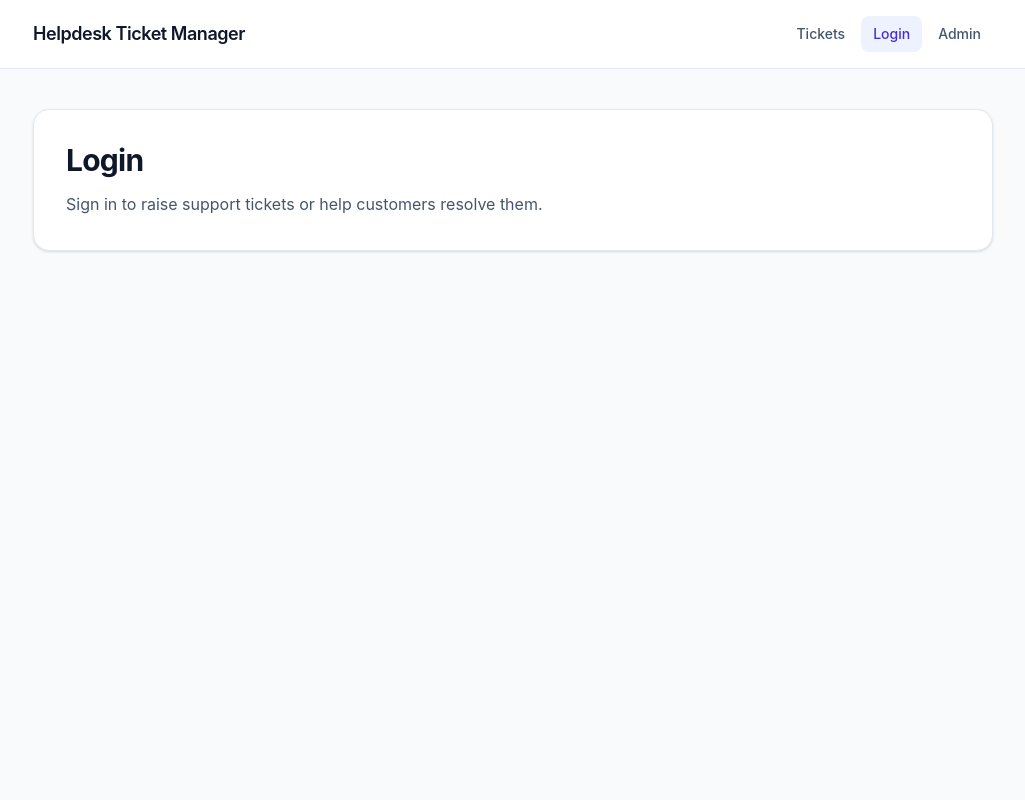
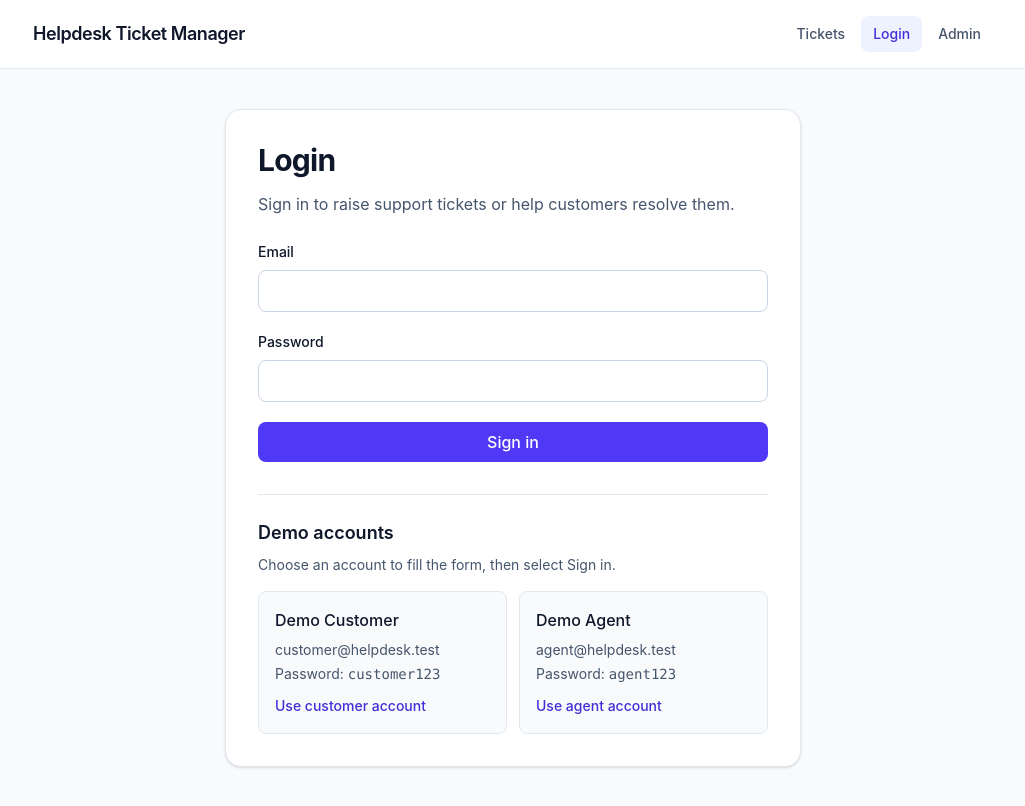
Before and after one commit to raju248/helpdesk-angular-training-app, an Angular app: page /login in a window 1280 px wide. Shown: the whole page, without its empty margins (127-1152 px from the left). Built offline with nearby package versions, Linux system fonts and the light colour scheme.

Commit message:
add demo authentication and user roles

```diff
--- a/package.json
+++ b/package.json
@@ -16,6 +16,7 @@
     "@angular/common": "^22.2.0",
     "@angular/compiler": "^22.2.0",
     "@angular/core": "^22.2.0",
+    "@angular/forms": "22.2.2",
     "@angular/platform-browser": "^22.2.0",
     "@angular/router": "^22.2.0",
     "rxjs": "~7.8.0",
--- a/src/app/app.component.html
+++ b/src/app/app.component.html
@@ -8,6 +8,7 @@
         {{ title }}
       </a>
 
+      <div class="flex flex-col gap-3 sm:items-end">
         <nav aria-label="Main navigation" class="flex flex-wrap gap-1 text-slate-600">
           <a
             routerLink="/tickets"
@@ -18,6 +19,7 @@
             Tickets
           </a>
           <a
+            *ngIf="!currentUser"
             routerLink="/login"
             routerLinkActive="bg-indigo-50 text-indigo-700"
             ariaCurrentWhenActive="page"
@@ -34,6 +36,17 @@
             Admin
           </a>
         </nav>
+        <div *ngIf="currentUser as user" class="flex flex-wrap items-center gap-3 text-sm">
+          <p class="text-slate-600">{{ user.name }} <span class="text-slate-500">({{ user.role }})</span></p>
+          <button
+            type="button"
+            (click)="logout()"
+            class="rounded-lg border border-slate-300 px-3 py-1.5 font-medium text-slate-700 hover:bg-slate-50 focus-visible:outline-2 focus-visible:outline-offset-2 focus-visible:outline-indigo-600"
+          >
+            Logout
+          </button>
+        </div>
+      </div>
     </div>
   </header>
 
--- a/src/app/app.component.ts
+++ b/src/app/app.component.ts
@@ -1,12 +1,37 @@
-import { Component } from '@angular/core';
-import { RouterLink, RouterLinkActive, RouterOutlet } from '@angular/router';
+import { NgIf } from '@angular/common';
+import { Component, inject, OnDestroy, OnInit } from '@angular/core';
+import { Router, RouterLink, RouterLinkActive, RouterOutlet } from '@angular/router';
+import { Subscription } from 'rxjs';
+
+import { AuthService } from './core/auth/auth.service';
+import { User } from './core/auth/user.model';
 
 @Component({
   standalone: true,
-  imports: [RouterLink, RouterLinkActive, RouterOutlet],
+  imports: [NgIf, RouterLink, RouterLinkActive, RouterOutlet],
   selector: 'app-root',
   templateUrl: './app.component.html',
 })
-export class AppComponent {
+export class AppComponent implements OnInit, OnDestroy {
+  private readonly authService = inject(AuthService);
+  private readonly router = inject(Router);
+  private currentUserSubscription?: Subscription;
+
   protected readonly title = 'Helpdesk Ticket Manager';
+  protected currentUser: User | null = null;
+
+  ngOnInit(): void {
+    this.currentUserSubscription = this.authService.currentUser$.subscribe((user) => {
+      this.currentUser = user;
+    });
+  }
+
+  ngOnDestroy(): void {
+    this.currentUserSubscription?.unsubscribe();
+  }
+
+  protected logout(): void {
+    this.authService.logout();
+    void this.router.navigate(['/login']);
+  }
 }
--- /dev/null
+++ b/src/app/core/auth/auth.service.ts
@@ -0,0 +1,109 @@
+import { Injectable } from '@angular/core';
+import { BehaviorSubject, Observable } from 'rxjs';
+
+import { DEMO_USERS } from './demo-users';
+import { DemoUser, User } from './user.model';
+
+interface AuthSession {
+  token: string;
+  userId: number;
+}
+
+export type LoginResult = 'success' | 'invalid-credentials' | 'storage-unavailable';
+
+const SESSION_STORAGE_KEY = 'helpdesk.session';
+
+@Injectable({ providedIn: 'root' })
+export class AuthService {
+  private session: AuthSession | null = this.restoreSession();
+  private readonly currentUserSubject = new BehaviorSubject<User | null>(null);
+
+  readonly currentUser$: Observable<User | null> = this.currentUserSubject.asObservable();
+
+  constructor() {
+    const user = DEMO_USERS.find((demoUser) => demoUser.id === this.session?.userId);
+
+    if (user) {
+      this.currentUserSubject.next(this.toUser(user));
+    }
+  }
+
+  get currentUser(): User | null {
+    return this.currentUserSubject.value;
+  }
+
+  get token(): string | null {
+    return this.session?.token ?? null;
+  }
+
+  login(email: string, password: string): LoginResult {
+    const user = DEMO_USERS.find(
+      (demoUser) =>
+        demoUser.email === email.trim().toLowerCase() && demoUser.password === password,
+    );
+
+    if (!user) {
+      return 'invalid-credentials';
+    }
+
+    const session: AuthSession = { token: `demo-token-${user.id}`, userId: user.id };
+
+    try {
+      localStorage.setItem(SESSION_STORAGE_KEY, JSON.stringify(session));
+    } catch {
+      return 'storage-unavailable';
+    }
+
+    this.session = session;
+    this.currentUserSubject.next(this.toUser(user));
+    return 'success';
+  }
+
+  logout(): void {
+    this.clearStoredSession();
+    this.session = null;
+    this.currentUserSubject.next(null);
+  }
+
+  private restoreSession(): AuthSession | null {
+    try {
+      const storedSession = localStorage.getItem(SESSION_STORAGE_KEY);
+
+      if (!storedSession) {
+        return null;
+      }
+
+      const session: unknown = JSON.parse(storedSession);
+
+      if (
+        typeof session === 'object' &&
+        session !== null &&
+        'userId' in session &&
+        'token' in session &&
+        typeof session.userId === 'number' &&
+        typeof session.token === 'string' &&
+        DEMO_USERS.some((user) => user.id === session.userId) &&
+        session.token === `demo-token-${session.userId}`
+      ) {
+        return { userId: session.userId, token: session.token };
+      }
+    } catch {
+      // Invalid JSON or unavailable browser storage should leave the user signed out.
+    }
+
+    this.clearStoredSession();
+    return null;
+  }
+
+  private clearStoredSession(): void {
+    try {
+      localStorage.removeItem(SESSION_STORAGE_KEY);
+    } catch {
+      // Logout still clears in-memory state when browser storage is unavailable.
+    }
+  }
+
+  private toUser(user: DemoUser): User {
+    return { id: user.id, name: user.name, email: user.email, role: user.role };
+  }
+}
--- /dev/null
+++ b/src/app/core/auth/demo-users.ts
@@ -0,0 +1,18 @@
+import { DemoUser } from './user.model';
+
+export const DEMO_USERS: readonly DemoUser[] = [
+  {
+    id: 1,
+    name: 'Demo Customer',
+    email: 'customer@helpdesk.test',
+    password: 'customer123',
+    role: 'customer',
+  },
+  {
+    id: 2,
+    name: 'Demo Agent',
+    email: 'agent@helpdesk.test',
+    password: 'agent123',
+    role: 'agent',
+  },
+];
--- a/src/app/features/auth/pages/login/login.component.html
+++ b/src/app/features/auth/pages/login/login.component.html
@@ -1,6 +1,87 @@
-<section class="rounded-2xl border border-slate-200 bg-white p-6 shadow-sm sm:p-8">
+<section class="mx-auto max-w-xl rounded-2xl border border-slate-200 bg-white p-6 shadow-sm sm:p-8">
   <h1 class="text-3xl font-bold tracking-tight">Login</h1>
   <p class="mt-3 leading-7 text-slate-600">
     Sign in to raise support tickets or help customers resolve them.
   </p>
+
+  <form #loginForm="ngForm" (ngSubmit)="login(loginForm)" class="mt-6 space-y-5" novalidate>
+    <div>
+      <label for="email" class="block text-sm font-medium">Email</label>
+      <input
+        id="email"
+        name="email"
+        type="email"
+        autocomplete="username"
+        required
+        email
+        [(ngModel)]="email"
+        (ngModelChange)="errorMessage = ''"
+        #emailInput="ngModel"
+        aria-describedby="email-error"
+        [attr.aria-invalid]="emailInput.invalid && (emailInput.touched || loginForm.submitted)"
+        class="mt-2 block w-full rounded-lg border border-slate-300 px-3 py-2 focus:border-indigo-600 focus:outline-2 focus:outline-indigo-600"
+      />
+      <p
+        id="email-error"
+        *ngIf="emailInput.invalid && (emailInput.touched || loginForm.submitted)"
+        class="mt-2 text-sm text-red-700"
+      >
+        Enter a valid email address.
+      </p>
+    </div>
+
+    <div>
+      <label for="password" class="block text-sm font-medium">Password</label>
+      <input
+        id="password"
+        name="password"
+        type="password"
+        autocomplete="current-password"
+        required
+        [(ngModel)]="password"
+        (ngModelChange)="errorMessage = ''"
+        #passwordInput="ngModel"
+        aria-describedby="password-error"
+        [attr.aria-invalid]="passwordInput.invalid && (passwordInput.touched || loginForm.submitted)"
+        class="mt-2 block w-full rounded-lg border border-slate-300 px-3 py-2 focus:border-indigo-600 focus:outline-2 focus:outline-indigo-600"
+      />
+      <p
+        id="password-error"
+        *ngIf="passwordInput.invalid && (passwordInput.touched || loginForm.submitted)"
+        class="mt-2 text-sm text-red-700"
+      >
+        Enter your password.
+      </p>
+    </div>
+
+    <p *ngIf="errorMessage" role="alert" class="rounded-lg bg-red-50 p-3 text-sm text-red-700">
+      {{ errorMessage }}
+    </p>
+
+    <button
+      type="submit"
+      class="w-full rounded-lg bg-indigo-600 px-4 py-2 font-medium text-white hover:bg-indigo-700 focus-visible:outline-2 focus-visible:outline-offset-2 focus-visible:outline-indigo-600"
+    >
+      Sign in
+    </button>
+  </form>
+
+  <div class="mt-8 border-t border-slate-200 pt-6">
+    <h2 class="text-lg font-semibold">Demo accounts</h2>
+    <p class="mt-2 text-sm text-slate-600">Choose an account to fill the form, then select Sign in.</p>
+    <ul class="mt-4 grid gap-3 sm:grid-cols-2">
+      <li *ngFor="let user of demoUsers" class="min-w-0 rounded-lg border border-slate-200 bg-slate-50 p-4">
+        <h3 class="font-medium">{{ user.name }}</h3>
+        <p class="mt-2 break-all text-sm text-slate-600">{{ user.email }}</p>
+        <p class="mt-1 text-sm text-slate-600">Password: <code>{{ user.password }}</code></p>
+        <button
+          type="button"
+          (click)="useDemoUser(user, loginForm)"
+          class="mt-3 rounded text-sm font-medium text-indigo-700 hover:text-indigo-900 focus-visible:outline-2 focus-visible:outline-offset-2 focus-visible:outline-indigo-600"
+        >
+          Use {{ user.role }} account
+        </button>
+      </li>
+    </ul>
+  </div>
 </section>
--- a/src/app/features/auth/pages/login/login.component.ts
+++ b/src/app/features/auth/pages/login/login.component.ts
@@ -1,8 +1,52 @@
-import { Component } from '@angular/core';
+import { NgFor, NgIf } from '@angular/common';
+import { Component, inject } from '@angular/core';
+import { FormsModule, NgForm } from '@angular/forms';
+import { Router } from '@angular/router';
+
+import { AuthService } from '../../../../core/auth/auth.service';
+import { DEMO_USERS } from '../../../../core/auth/demo-users';
+import { DemoUser } from '../../../../core/auth/user.model';
 
 @Component({
   standalone: true,
+  imports: [FormsModule, NgIf, NgFor],
   selector: 'app-login',
   templateUrl: './login.component.html',
 })
-export class LoginComponent {}
+export class LoginComponent {
+  private readonly authService = inject(AuthService);
+  private readonly router = inject(Router);
+
+  protected readonly demoUsers = DEMO_USERS;
+  protected email = '';
+  protected password = '';
+  protected errorMessage = '';
+
+  protected login(form: NgForm): void {
+    this.errorMessage = '';
+
+    if (form.invalid) {
+      return;
+    }
+
+    const result = this.authService.login(this.email, this.password);
+
+    if (result === 'invalid-credentials') {
+      this.errorMessage = 'Email or password is incorrect. Use one of the demo accounts below.';
+      return;
+    }
+
+    if (result === 'storage-unavailable') {
+      this.errorMessage = 'Your browser could not save the session. Enable browser storage and try again.';
+      return;
+    }
+
+    this.password = '';
+    void this.router.navigate(['/tickets']);
+  }
+
+  protected useDemoUser(user: DemoUser, form: NgForm): void {
+    form.resetForm({ email: user.email, password: user.password });
+    this.errorMessage = '';
+  }
+}
```
Also changed, not shown: src/app/core/auth/user.model.ts (added, +12 -0 lines), 2 other files (tests, documents, lock files or other folders). Lines whose indentation alone changed are shown as unchanged.
